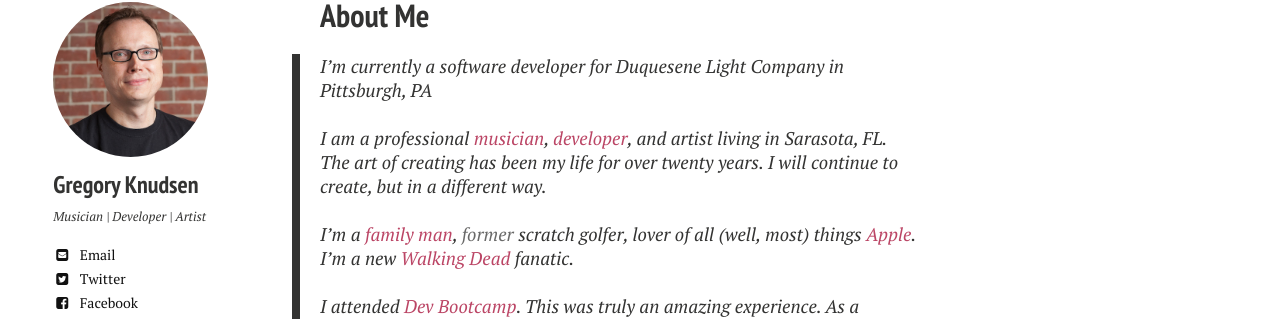
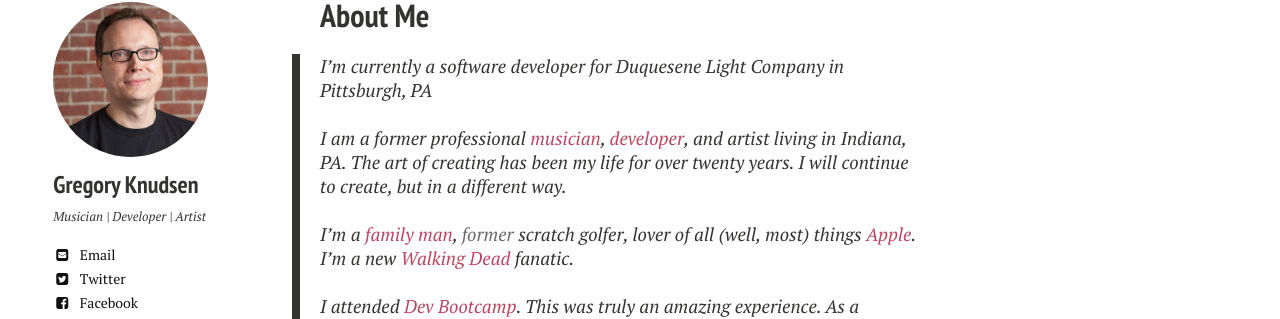
Before and after one commit to gregknudsen/gregknudsen.github.io, a Jekyll site: the page built from about/index.md, in a window 1280 px wide. Shown: the part 623-942 px from the top of the page. Built offline with Jekyll 4.4.1, drawn with Linux system fonts in a browser that asks for light colours; nearby versions of some CDN libraries.

Commit message:
revert text?

```diff
--- a/about/index.md
+++ b/about/index.md
@@ -9,7 +9,7 @@ image:
 ---
 
 > I'm currently a software developer for Duquesene Light Company in Pittsburgh, PA<br><br>
-I am a professional [musician](http://www.sarasotaorchestra.org/our-musicians/trumpet/greg-knudsen?referer=trombinoscope){:target="_blank"}, [developer](http://www.github.com/gregknudsen){:target="_blank"}, and artist living in Sarasota, FL. The art of creating has been my life for over twenty years. I will continue to create, but in a different way.<br><br>
+I am a former professional [musician](http://www.sarasotaorchestra.org/our-musicians/trumpet/greg-knudsen?referer=trombinoscope){:target="_blank"}, [developer](http://www.github.com/gregknudsen){:target="_blank"}, and artist living in Indiana, PA. The art of creating has been my life for over twenty years. I will continue to create, but in a different way.<br><br>
 I'm a [family man](http://imgur.com/V0moQQZ){:target="_blank"}, <span id="former">former</span> scratch golfer, lover of all (well, most) things [Apple](http://www.apple.com){:target="_blank"}. I'm a new [Walking Dead](http://www.amc.com/shows/the-walking-dead) fanatic.<br><br>
 I attended [Dev Bootcamp](http://devbootcamp.com/locations/new-york/){:target="_blank"}. This was truly an amazing experience. As a profesional trumpet player, teaching young trumpet players has always been one of my favorite things to do. Eventually, I would love to be in a position to teach people to code, as I know what a struggle it can be. To help people learn would bring be great joy (as it has for years with the trumpet!).<br><br>
 When I code (and I know it's going to be a long session), I like to put on the headphones and listen to [this](https://www.youtube.com/watch?v=5N8sUccRiTA).<br><br>
```
